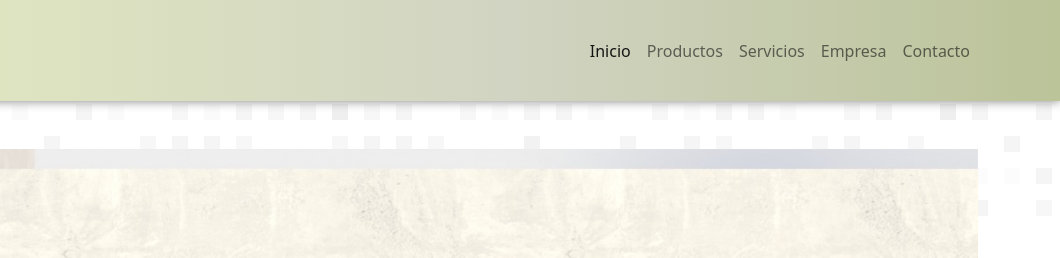
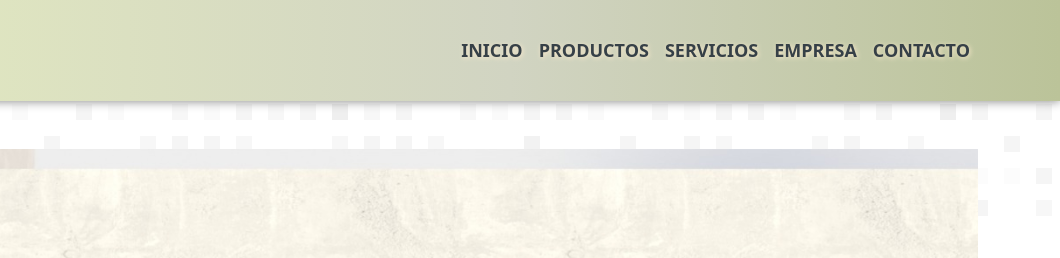
Before and after one commit to exemorelli/proyecto-coder-MTM-bootstrap, a plain HTML site: page index.html in a window 1280 px wide. Shown: the top 258 px of the page, 220-1280 px from the left. Drawn offline with nearby package versions, Linux system fonts and the light colour scheme.

Commit message:
animaciones al navbar

```diff
--- a/css/style.css
+++ b/css/style.css
@@ -30,6 +30,48 @@ ol, ul {
     box-shadow: 0px 0px 10px grey;
 }
 
+.nav-link {
+    font-size: 18px;
+    color: #364047;
+    font-family: inherit;
+    font-weight: 600;
+    cursor: pointer;
+    position: relative;
+    border: none;
+    background: none;
+    text-transform: uppercase;
+    transition-timing-function: cubic-bezier(0.25, 0.8, 0.25, 1);
+    transition-duration: 400ms;
+    transition-property: color;
+    text-shadow: 1px 1px 5px blanchedalmond;
+  }
+
+  .nav-link:focus,
+  .nav-link:hover {
+    color: #da251d;
+  }
+
+  .nav-link:focus:after,
+  .nav-link:hover:after {
+    width: 100%;
+    left: 0%;
+  }
+
+  .nav-link:after {
+    content: "";
+    pointer-events: none;
+    bottom: -2px;
+    left: 50%;
+    position: absolute;
+    width: 0%;
+    height: 2px;
+    background-color: #da251d;
+    transition-timing-function: cubic-bezier(0.25, 0.8, 0.25, 1);
+    transition-duration: 400ms;
+    transition-property: width, left;
+  }
+
+/* Iconos redes sociales */
 .bi {
     color: rgb(153, 162, 113);
     font-size: 30px;
--- a/index.html
+++ b/index.html
@@ -28,11 +28,11 @@
                 </button>
                 <div class="collapse navbar-collapse  flex-grow-0" id="navbarNavAltMarkup">
                     <div class="navbar-nav">
-                        <a class="nav-link active" aria-current="page" href="#">Inicio</a>
-                        <a class="nav-link" href="./pages/productos.html">Productos</a>
-                        <a class="nav-link" href="./pages/servicios.html">Servicios</a>
-                        <a class="nav-link" href="./pages/empresa.html">Empresa</a>
-                        <a class="nav-link" href="./pages/contacto.html">Contacto</a>
+                        <a class="nav-link button" aria-current="page" href="#">Inicio</a>
+                        <a class="nav-link button" href="./pages/productos.html">Productos</a>
+                        <a class="nav-link button" href="./pages/servicios.html">Servicios</a>
+                        <a class="nav-link button" href="./pages/empresa.html">Empresa</a>
+                        <a class="nav-link button" href="./pages/contacto.html">Contacto</a>
                     </div>
                 </div>
             </div>
```
